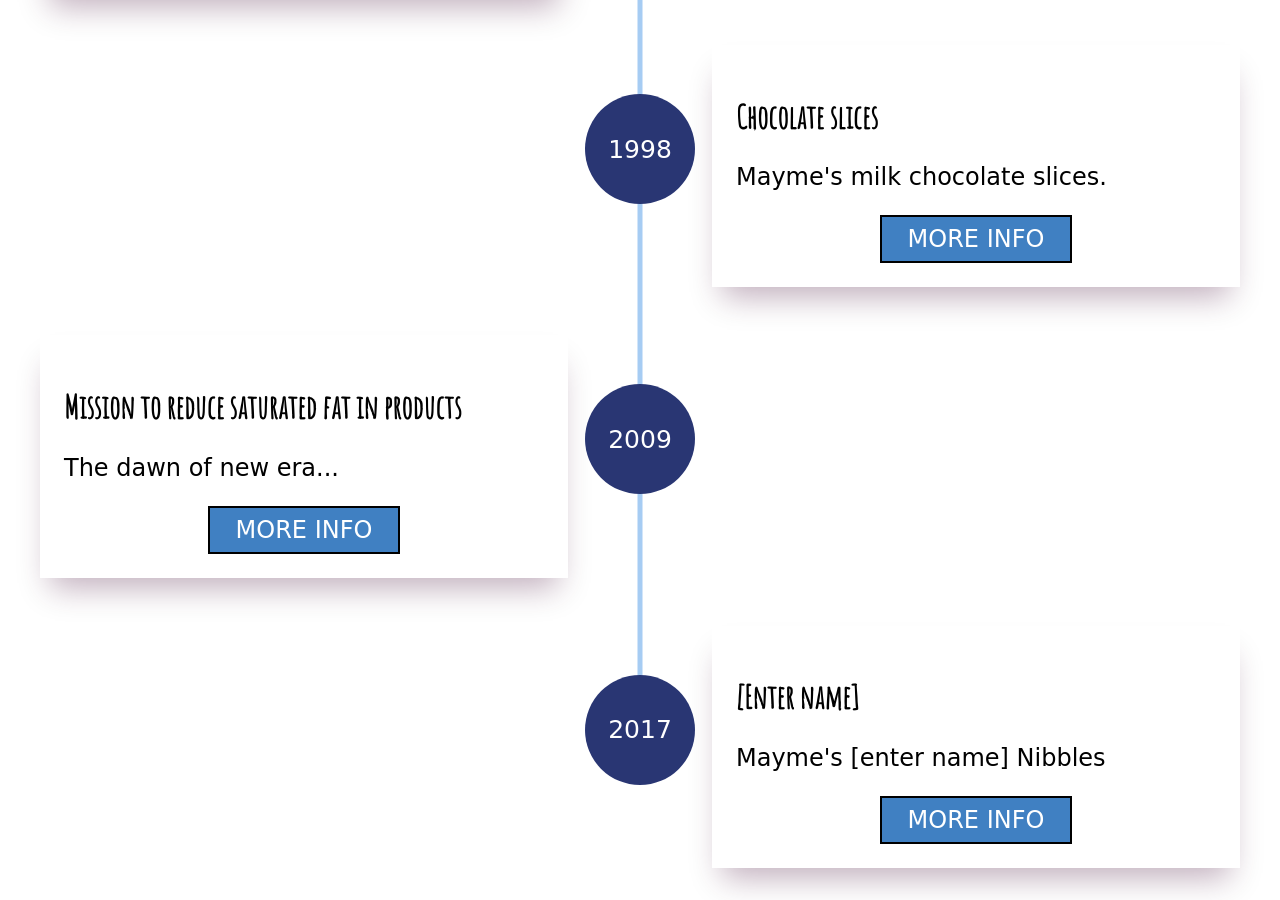
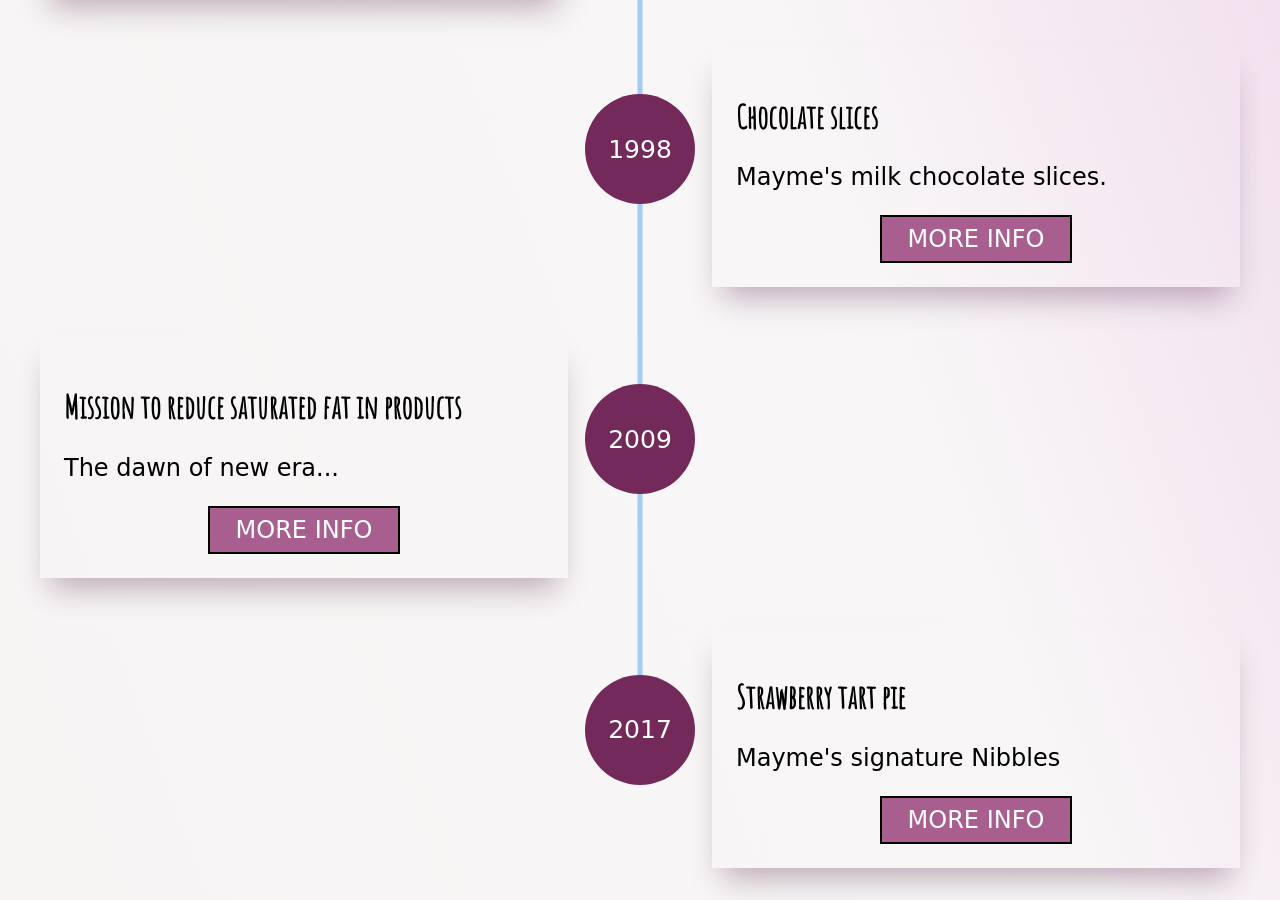
Before and after one commit to Black-Codher-Bootcamp-Johnson/unit-03-javascript-assignment-johnson-group-d, a website with bundled scripts: page index.html in a window 1280 px wide. Shown: the part 1661-2561 px from the top of the page. Built offline with nearby package versions, Linux system fonts and the light colour scheme; a web font is replaced by a local one.

Commit message:
did 2017 for strawberry tart and change the main CSS

```diff
--- a/css/main.css
+++ b/css/main.css
@@ -1,14 +1,18 @@
 @import url("https://fonts.googleapis.com/css2?family=Amatic+SC&display=swap");
 @import url("https://fonts.googleapis.com/css2?family=Zen+Loop&display=swap");
+
 
 :root {
   --header-font: "Amatic SC", cursive;
   --text-font: "Zen Loop", cursive;
+  background:repeating-linear-gradient(70deg,#f7f5f4,#f8f6f7,hsl(314, 47%, 85%));;
+
 }
 
 body {
-  font-family: var(--text-font);
+  font-family: cursive;;
   font-size: x-large;
+
 }
 
 h1,
@@ -77,7 +81,7 @@
   justify-content: center;
   align-items: center;
   flex-direction: column;
-  background-color: #4080c2;
+  background-color: #f2e3f3;
   border-radius: 0.5em;
   box-shadow: rgba(59, 4, 47, 0.315) 20px 20px 30px -10px;
   color: rgb(26, 44, 44);
@@ -114,7 +118,7 @@
 }
 
 .timeline-circle {
-  background: #293673;
+  background: #73295a;
   border-radius: 50%;
   position: absolute;
   transform: translate(-50%);
@@ -131,11 +135,12 @@
 }
 
 button {
-  background: #4080c2;
+  background: #a85f90;;
   border: 2px solid black;
   font-family: var(--text-font);
   font-size: x-large;
   cursor: pointer;
+
   display: block;
   width: 8em;
   height: 2em;
--- a/js/data.js
+++ b/js/data.js
@@ -52,9 +52,9 @@
   },
   {
     date: "2017",
-    title: "[Enter name]",
-    caption: "Mayme's [enter name] Nibbles",
-    image: "https://via.placeholder.com/300",
-    details: "2017 brings us the launch of one of our most successful pieces of innovation, Mayme's [enter name] Nibbles. These nibbly, chocolatey bites have gone down a storm!",
+    title: "Strawberry tart pie",
+    caption: "Mayme's signature Nibbles",
+    image: "img/strawberry-tart-pie.PNG",
+    details: "2017 brings us the launch of one of our most successful pieces of innovation, Mayme's signature Nibbles. These nibbly, Strawberry bites have gone down a storm!",
   },
 ];
```
Also changed, not shown: img/strawberry-tart-pie.PNG (added).
